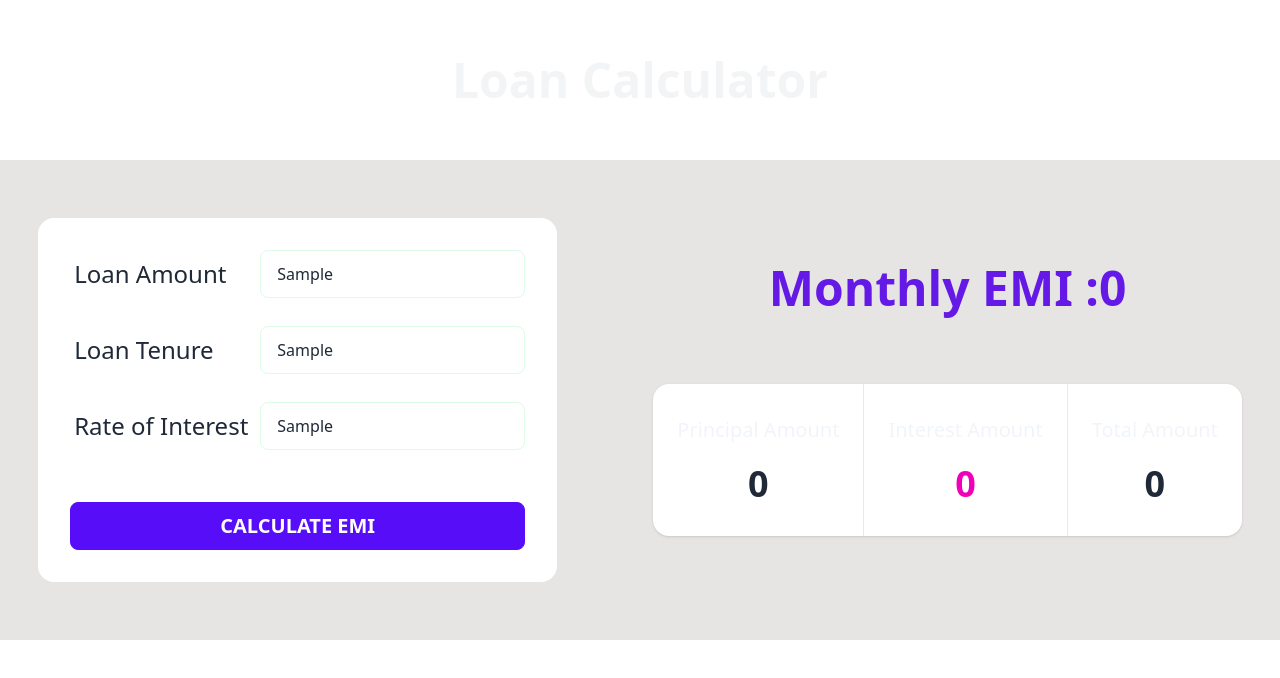
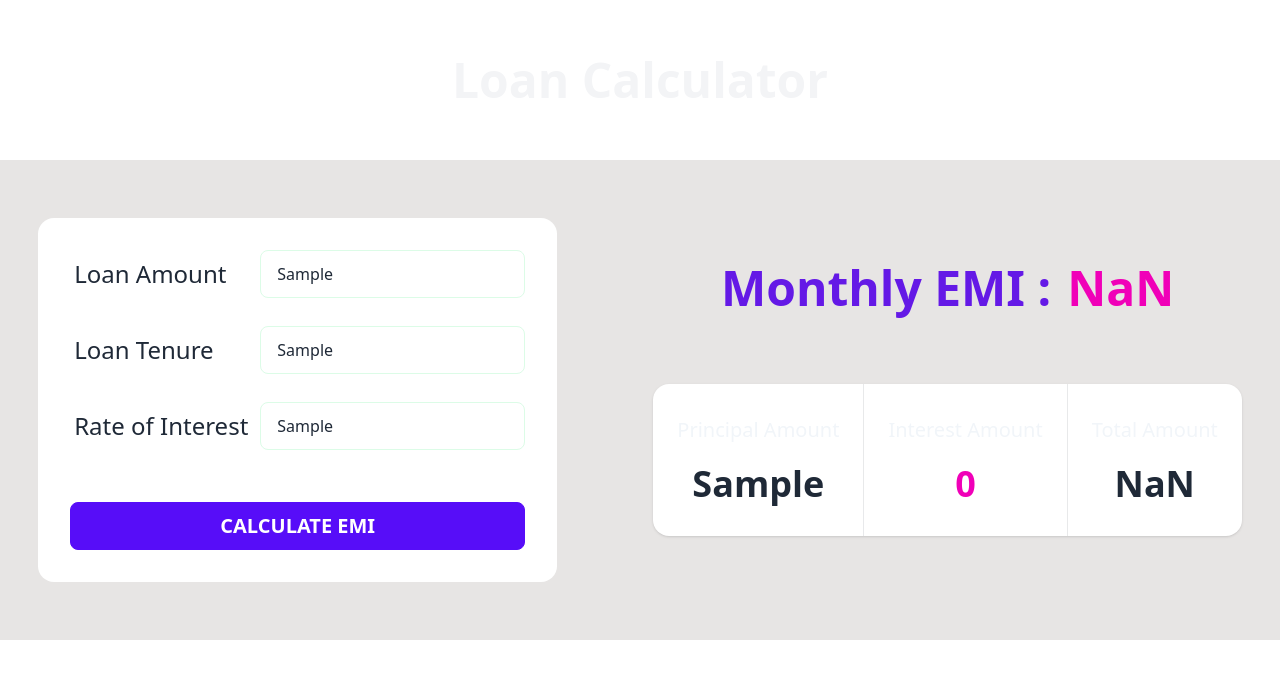
Before and after one commit to kalaishiva/LoanCalculator-js, a plain HTML site: page index.html in a window 1280 px wide. Both pictures are taken after typing "Sample", "Sample", "Sample" into the empty fields and a click on the button "CALCULATE EMI". Drawn offline with nearby package versions, Linux system fonts and the light colour scheme.

Commit message:
Loan calculator javascript half completed

```diff
--- a/index.html
+++ b/index.html
@@ -24,8 +24,8 @@
         <div class="hero-content flex-col lg:flex-row-reverse ">
             <div class="ml-20 text-center lg:text-left ">
                 <div class=" flex flex-row text-center  text-[#6419E6] mb-10 justify-center lg:text-center ">
-                    <h1 class="text-center text-5xl font-bold mb-8">Monthly EMI : </h1>
-                    <h1 class="montlyEmi text-center text-5xl font-bold mb-8"> 0 </h1>
+                    <h1 class="text-center text-5xl font-bold pr-4 mb-8">Monthly EMI : </h1>
+                    <h1 class="monthlyEmi text-center text-secondary text-5xl font-bold  mb-8"> 0 </h1>
                 </div>
 
                 <div class="stats shadow ">
@@ -55,24 +55,24 @@
                         <label class="label">
                           <span class="label-text text-2xl ">Loan Amount </span>
                           </label>
-                        <input type="text" class=" loanAmount input input-bordered border border-1 border-green-100" />
+                        <input type="text" class="loanAmount input input-bordered border border-1 border-green-100" />
                     </div>
                     <div class="form-control flex flex-row justify-between mb-5">
                         <label class="label">
                   <span class="label-text text-2xl">Loan Tenure</span>
                 </label>
-                        <input type="text" class=" loanTenure input input-bordered border border-1 border-green-100" />
+                        <input type="text" class="loanTenure input input-bordered border border-1 border-green-100" />
 
                     </div>
                     <div class="form-control flex flex-row justify-between mb-5">
                         <label class="label">
                   <span class="label-text text-2xl mr-2"> Rate of Interest </span>
                 </label>
-                        <input type="text" class=" rateOfInterest input input-bordered border border-1 border-green-100" />
+                        <input type="text" class="rateOfInterest input input-bordered border border-1 border-green-100" />
 
                     </div>
                     <div class="form-control mt-6">
-                        <button onclick="" class="emiCalcBtn btn btn-primary  text-xl">Calculate EMI</button>
+                        <button onclick="calculate()" class="emiCalcBtn btn btn-primary  text-xl">Calculate EMI</button>
                     </div>
                 </div>
             </div>
--- a/script.js
+++ b/script.js
@@ -1,15 +1,57 @@
-let monthlyEmi = document.querySelector(".montlyEmi");
+let monthlyEmi = document.querySelector(".monthlyEmi");
 // console.log(monthlyEmi);
 let principalAmount = document.querySelector(".principalAmount");
 let interestAmount = document.querySelector(".interestAmount");
 let totalAmount = document.querySelector(".totalAmount");
 //console.log(principalAmount);
 
-let loanAmount = document.querySelector(".loanAmount");
 let loanTenure = document.querySelector(".loanTenure");
 let rateOfInterest = document.querySelector(".rateOfInterest");
+
 //console.log(loanTenure);
 let emiCalcButton = document.querySelector(".emiCalcBtn");
 
-loanAmount = loanAmount.innerHTML;
-console.log(loanAmount);
+
+let loanAmount = document.querySelector(".loanAmount");
+
+//rate of interest
+
+
+function calculate() {
+    principalAmount.innerHTML = loanAmount.value;
+
+    //emi = p * r * ( 1 + r)^n / ( 1 + r)^n - 1
+    /*
+
+    */
+    //let ratePowerMonth = Math.pow((1 + rateOfInterest), loanTenure);
+    let ratePowerMonthTop = Math.pow((1 + 0.0075), 60);
+    let ratePowerMonthBottom = ratePowerMonthTop - 1;
+
+    let ratePowerMonth = ratePowerMonthTop / ratePowerMonthBottom;
+
+    console.log(ratePowerMonthTop);
+    console.log(ratePowerMonthBottom);
+    console.log(ratePowerMonth);
+
+    //rateOfInterest
+    rateOfInterest = rateOfInterest.value;
+    rateOfInterest = (rateOfInterest / 12) / 100;
+    //console.log(rateOfInterest);
+
+
+    //emi per month
+    let emi;
+    emi = Math.floor((principalAmount.innerHTML) * rateOfInterest * ratePowerMonth);
+    // console.log(emi);
+    monthlyEmi.innerHTML = emi;
+
+    //Total amount
+    loanTenure = loanTenure.value;
+    let totalamt = emi * loanTenure;
+    totalAmount.innerHTML = totalamt;
+
+    //Interest Amount
+
+
+}
```
